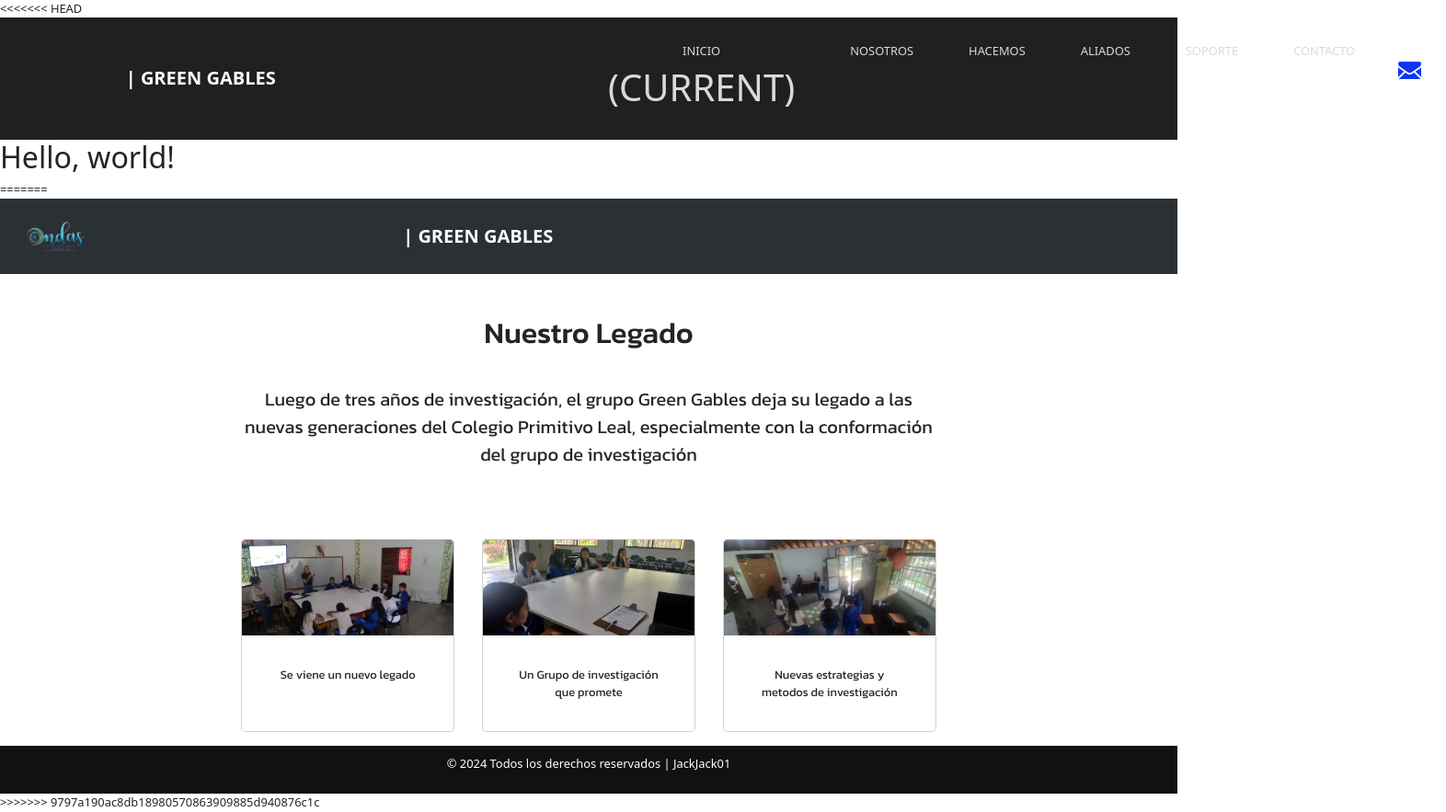
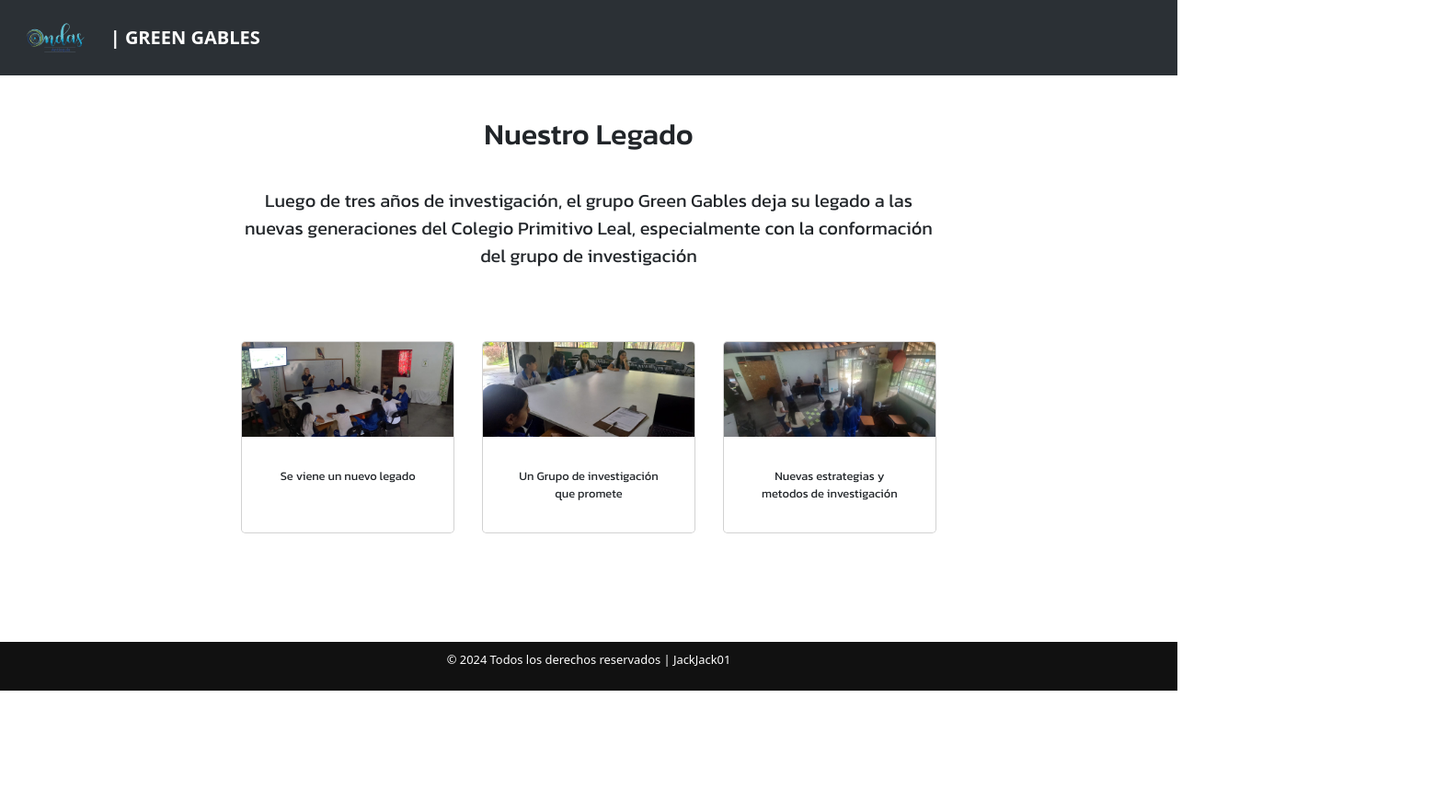
Before and after one commit to Jacksonpirlo/GreenGables, a website: page items/concentimientos.html in a window 1280 px wide. Shown: the whole page at 92% size, 1572 px wide, since content can reach past the window. After the commit the page ends 800 px from the top, so only its background shows below. Drawn offline with nearby package versions, Linux system fonts and the light colour scheme; files that its build step writes are made by us from their sources; files whose address does not match are found by name; a web font is replaced by a local one.

Commit message:
Añidiendo cambios a seccion concentimientos

```diff
--- a/css/others_style_sections.css
+++ b/css/others_style_sections.css
@@ -117,4 +117,12 @@ footer p a {
         margin-top: 1em;
     }
 
+    .navbar-brand span {
+        display: flex;
+    }
+
+    footer {
+        margin-top: 8em;
+    }
+
 }
--- a/items/concentimientos.html
+++ b/items/concentimientos.html
@@ -3,7 +3,6 @@
   <head>
     <meta charset="utf-8">
     <meta name="viewport" content="width=device-width, initial-scale=1">
-<<<<<<< HEAD
      <!-- slider stylesheet -->
   <link rel="stylesheet" type="text/css"
   href="https://cdnjs.cloudflare.com/ajax/libs/OwlCarousel2/2.1.3/assets/owl.carousel.min.css" />
@@ -32,70 +31,12 @@
 <link rel="preconnect" href="https://fonts.gstatic.com" crossorigin>
 <link href="https://fonts.googleapis.com/css2?family=Inter:wght@100..900&family=PT+Sans:ital,wght@0,400;0,700;1,400;1,700&family=Sankofa+Display&display=swap" rel="stylesheet">
 
-    <title>Bootstrap demo</title>
+    <title>Concentimientos</title>
     <link href="../css/responsive.css" rel="stylesheet" />
     <link href="https://cdn.jsdelivr.net/npm/bootstrap@5.2.3/dist/css/bootstrap.min.css" rel="stylesheet" integrity="sha384-rbsA2VBKQhggwzxH7pPCaAqO46MgnOM80zW1RWuH61DGLwZJEdK2Kadq2F9CUG65" crossorigin="anonymous">
-  </head>
-  <body>
-
-    <header class="header_section">
-        <div class="container-fluid">
-          <nav class="navbar navbar-expand-lg custom_nav-container ">
-            <a class="navbar-brand" href="index.html">
-              <img src="../images/img/BANNER_MICROSITIO_ONDAS.png" alt="">
-              <span>
-               | GREEN GABLES
-              </span>
-            </a>
-            <button class="navbar-toggler" type="button" data-toggle="collapse" data-target="#navbarSupportedContent"
-              aria-controls="navbarSupportedContent" aria-expanded="false" aria-label="Toggle navigation">
-              <span class="bi bi-list icon-span" id="listNormal"></span>
-            </button>
-
-            <div class="collapse navbar-collapse" id="navbarSupportedContent">
-              <div class="d-flex mx-auto flex-column flex-lg-row align-items-center">
-                <ul class="navbar-nav  ">
-                  <li class="nav-item active">
-                    <a class="nav-link" href="index.html">Inicio <span class="sr-only">(current)</span></a>
-                  </li>
-                  <li class="nav-item">
-                    <a class="nav-link" href="#nosotros">Nosotros </a>
-                  </li>
-                  <li class="nav-item">
-                    <a class="nav-link" href="#hacemos">Hacemos </a>
-                  </li>
-                  <li class="nav-item">
-                    <a class="nav-link" href="#aliados"> Aliados</a>
-                  </li>
-                  <li class="nav-item">
-                    <a class="nav-link" href="#soporte">Soporte </a>
-                  </li>
-                  <li class="nav-item">
-                    <a class="nav-link" href="#contacto">Contacto</a>
-                  </li>
-                </ul>
-              </div>
-              <div class="quote_btn-container  d-flex justify-content-center">
-                <a href="mailto:semillerosteamprimitivoleal@gmail.com">
-                  <img src="images/envelope.png" width="25" alt="">
-                  Escribenos!
-                </a>
-                <!-- <a href="">
-                  <span>
-                    @
-                  </span>
-                  greengablesabaneta@gmail.com
-                </a> -->
-              </div>
-            </div>
-          </nav>
-        </div>
-      </header>
 
 
-    <h1>Hello, world!</h1>
     <script src="https://cdn.jsdelivr.net/npm/bootstrap@5.2.3/dist/js/bootstrap.bundle.min.js" integrity="sha384-kenU1KFdBIe4zVF0s0G1M5b4hcpxyD9F7jL+jjXkk+Q2h455rYXK/7HAuoJl+0I4" crossorigin="anonymous"></script>
-=======
     <title>Concentimientos</title>
     <!-- AOS -->
     <link href="https://unpkg.com/aos@2.3.1/dist/aos.css" rel="stylesheet">
@@ -108,6 +49,7 @@
   <!-- Bootstrap 5 -->
     <link href="https://cdn.jsdelivr.net/npm/bootstrap@5.3.3/dist/css/bootstrap.min.css" rel="stylesheet" integrity="sha384-QWTKZyjpPEjISv5WaRU9OFeRpok6YctnYmDr5pNlyT2bRjXh0JMhjY6hW+ALEwIH" crossorigin="anonymous">
   </head>
+  <body>
   <body>
 
     <nav class="navbar navbar-expand-lg bg-body-tertiary" data-bs-theme="dark">
@@ -168,6 +110,5 @@
   <script src="../js/jquery-3.4.1.min.js"></script> -->
   <script src="../js/main.js"></script>
     <script src="https://cdn.jsdelivr.net/npm/bootstrap@5.3.3/dist/js/bootstrap.bundle.min.js" integrity="sha384-YvpcrYf0tY3lHB60NNkmXc5s9fDVZLESaAA55NDzOxhy9GkcIdslK1eN7N6jIeHz" crossorigin="anonymous"></script>
->>>>>>> 9797a190ac8db18980570863909885d940876c1c
   </body>
 </html>
```
